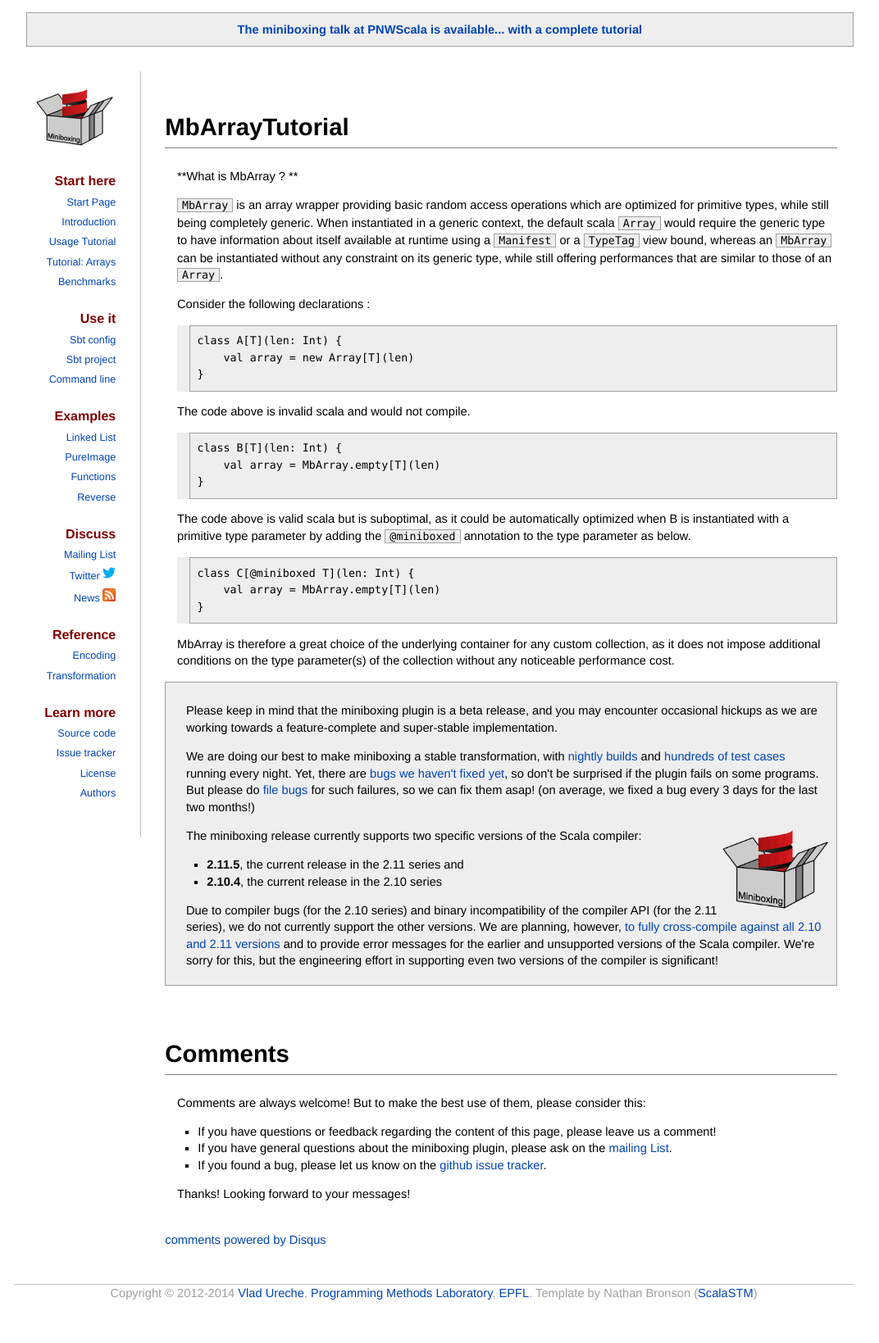
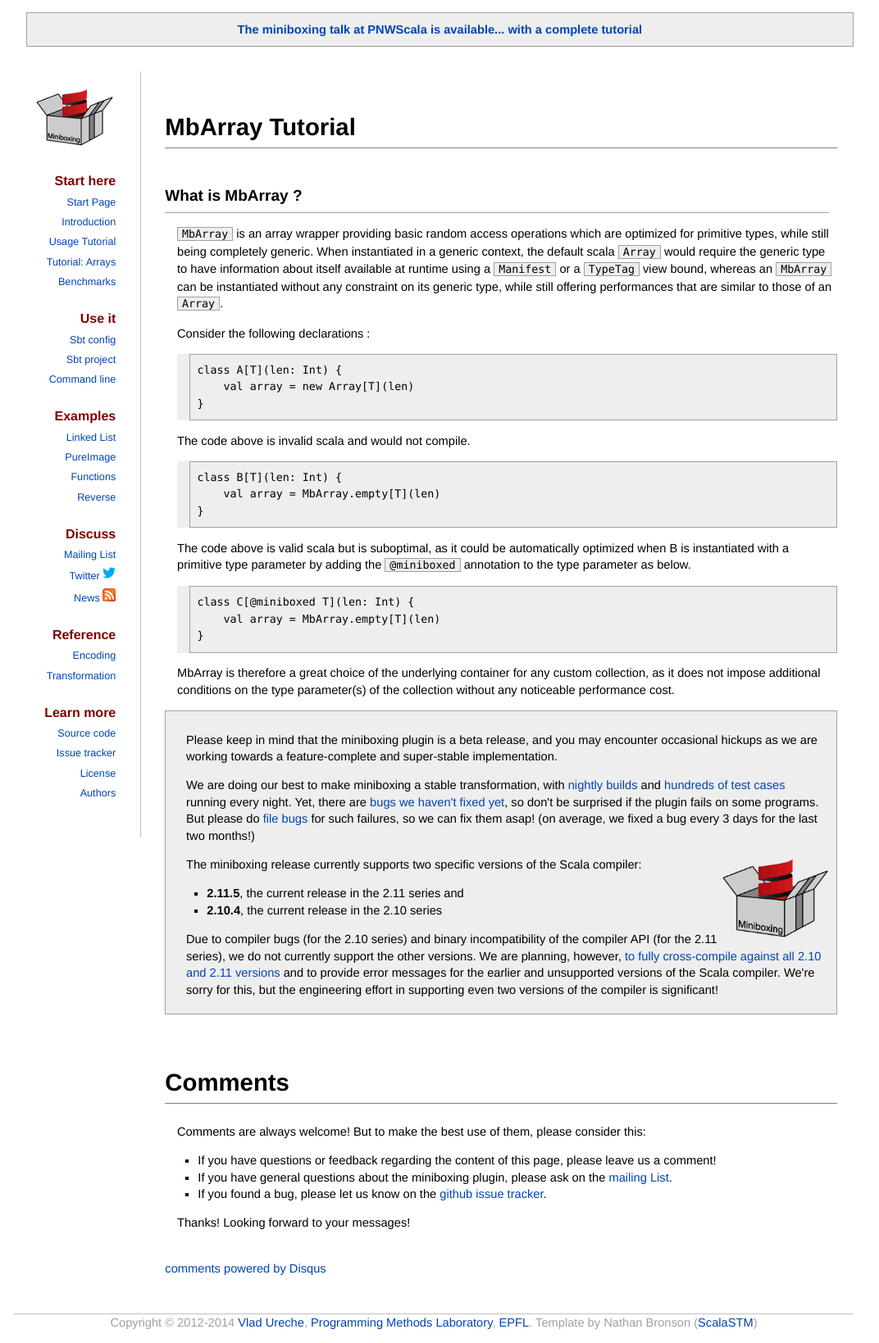
Before and after one commit to miniboxing/miniboxing.github.io, a Jekyll site: the page built from arrays.md, in a window 1280 px wide. Shown: the whole page at 82% size, without its empty margins (111-1183 px from the left). Built offline with Jekyll 4.4.1, drawn with Linux system fonts in a browser that asks for light colours; nearby versions of some CDN libraries; comment, search, counter and statistics services are not loaded; before the commit the page ends 1603 px from its top, so only the background shows below that.

Commit message:
Update arrays.md
corrected markdown

````diff
--- a/arrays.md
+++ b/arrays.md
@@ -1,14 +1,15 @@
 ---
 layout: default
 title: MbArray Tutorial
-short_title: MbArrayTutorial
+short_title: MbArray Tutorial
 ---
 
-**What is MbArray ? **
+## What is MbArray ?
 
 `MbArray` is an array wrapper providing basic random access operations which are optimized for primitive types, while still being completely generic. When instantiated in a generic context, the default scala `Array` would require the generic type to have information about itself available at runtime using a `Manifest` or a `TypeTag` view bound, whereas an `MbArray` can be instantiated without any constraint on its generic type, while still offering performances that are similar to those of an `Array`.
 
 Consider the following declarations :
+
 ```
 class A[T](len: Int) {
     val array = new Array[T](len)
@@ -30,6 +31,7 @@ class C[@miniboxed T](len: Int) {
     val array = MbArray.empty[T](len)
 }
 ```
+
 MbArray is therefore a great choice of the underlying container for any custom collection, as it does not impose additional conditions on the type parameter(s) of the collection without any noticeable performance cost.
 
 {% include status.md %}
````
